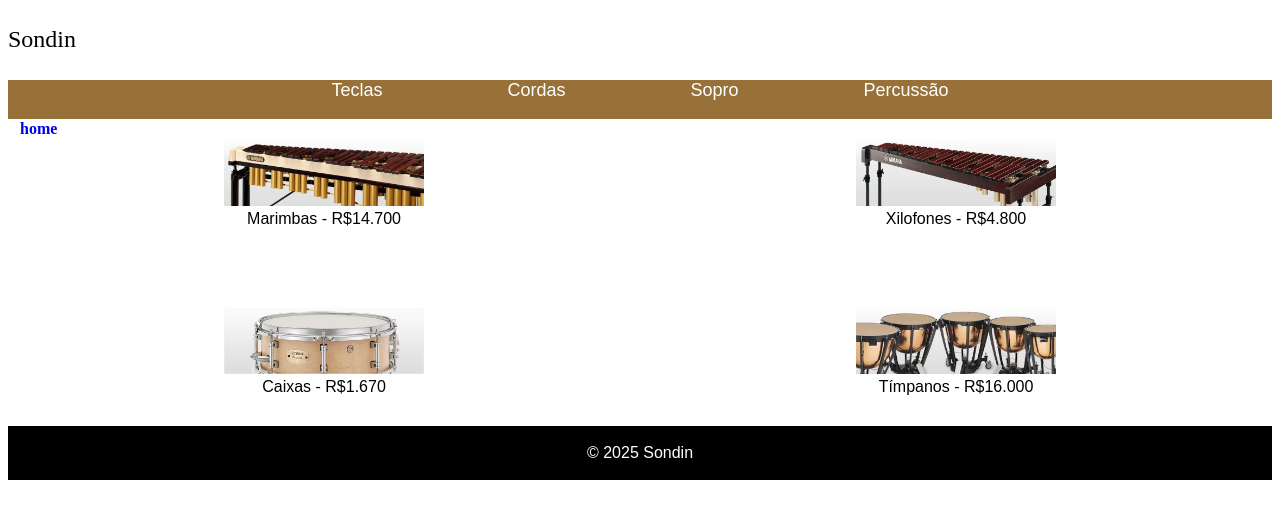
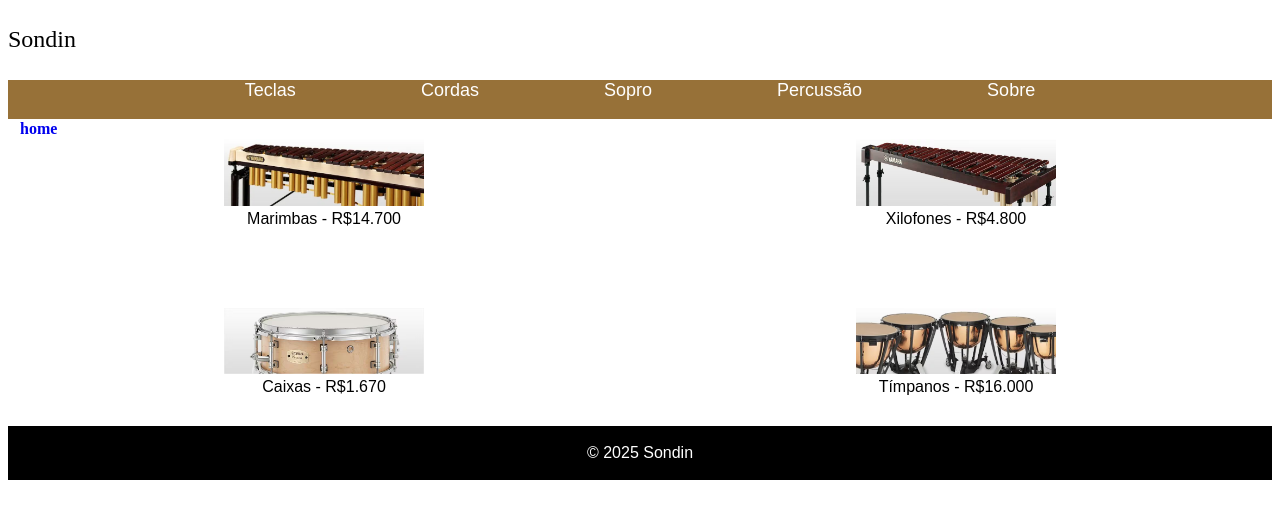
Before and after one commit to Lozenzo09/pw1, a plain HTML site: page index6.html in a window 1280 px wide. Drawn offline with Linux system fonts and the light colour scheme.

Commit message:
Update index6.html

```diff
--- a/index6.html
+++ b/index6.html
@@ -21,7 +21,8 @@
           <a href="index3.html" style="text-decoration:none;"><font color="#ffffff">Teclas</font></a>&nbsp;&nbsp;&nbsp;&nbsp;&nbsp;&nbsp;&nbsp;&nbsp;&nbsp;&nbsp;&nbsp;&nbsp;&nbsp;&nbsp;&nbsp;&nbsp;&nbsp;&nbsp;&nbsp;&nbsp;&nbsp;&nbsp;&nbsp;&nbsp;
           <a href="index4.html" style="text-decoration:none;"><font color="#ffffff">Cordas</font></a>&nbsp;&nbsp;&nbsp;&nbsp;&nbsp;&nbsp;&nbsp;&nbsp;&nbsp;&nbsp;&nbsp;&nbsp;&nbsp;&nbsp;&nbsp;&nbsp;&nbsp;&nbsp;&nbsp;&nbsp;&nbsp;&nbsp;&nbsp;&nbsp;
           <a href="index5.html" style="text-decoration:none;"><font color="#ffffff">Sopro</font></a>&nbsp;&nbsp;&nbsp;&nbsp;&nbsp;&nbsp;&nbsp;&nbsp;&nbsp;&nbsp;&nbsp;&nbsp;&nbsp;&nbsp;&nbsp;&nbsp;&nbsp;&nbsp;&nbsp;&nbsp;&nbsp;&nbsp;&nbsp;&nbsp;
-          <a href="index6.html" style="text-decoration:none;"><font color="#ffffff">Percussão</font></a>
+          <a href="index6.html" style="text-decoration:none;"><font color="#ffffff">Percussão</font></a>&nbsp;&nbsp;&nbsp;&nbsp;&nbsp;&nbsp;&nbsp;&nbsp;&nbsp;&nbsp;&nbsp;&nbsp;&nbsp;&nbsp;&nbsp;&nbsp;&nbsp;&nbsp;&nbsp;&nbsp;&nbsp;&nbsp;&nbsp;&nbsp;
+          <a href="index7.html" style="text-decoration:none;"><font color="#ffffff">Sobre</font></a>
         </font>
         <br><br>
 
```
